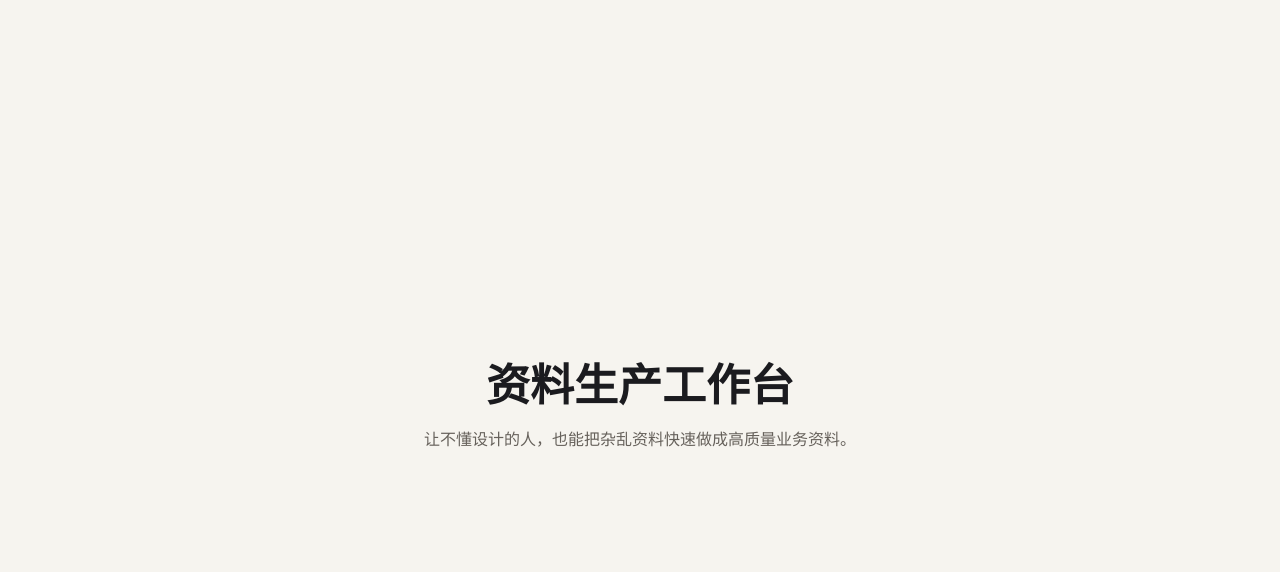
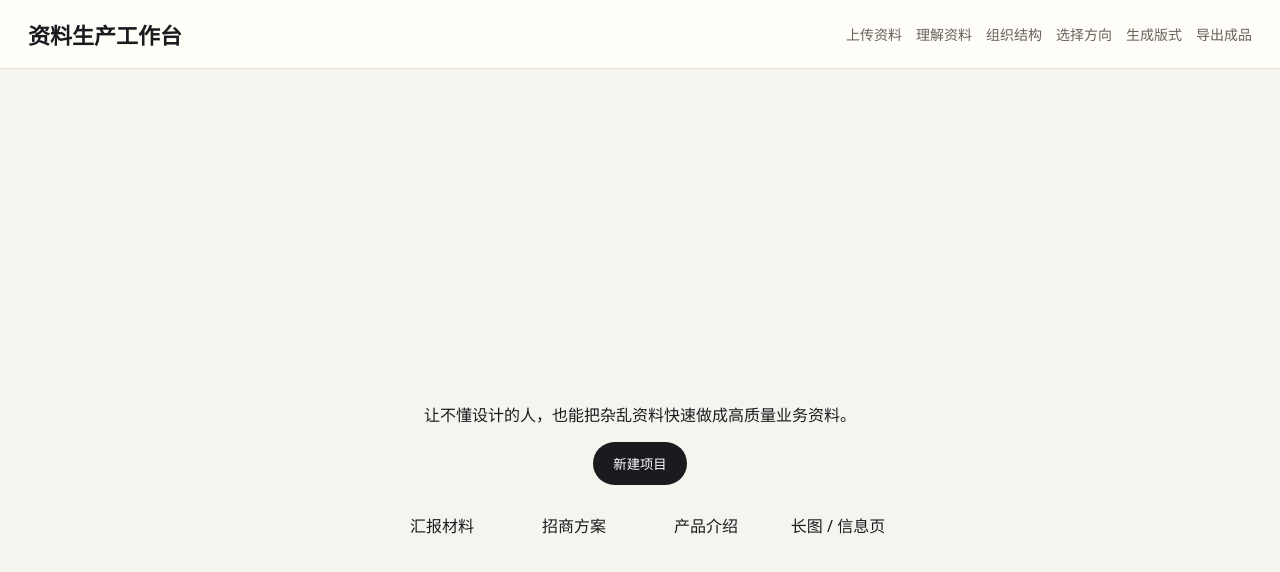
Before and after one commit to sdoaiya/html-ppt, a React (Vite) app: page / in a window 1280 px wide. Shown: the top 572 px of the page. Built offline with nearby package versions, Linux system fonts and the light colour scheme.

Commit message:
feat: add route skeleton and app shell

```diff
--- a/package.json
+++ b/package.json
@@ -16,6 +16,7 @@
     "electron-store": "^10.0.1",
     "react": "^18.3.1",
     "react-dom": "^18.3.1",
+    "react-router-dom": "^6.30.3",
     "zod": "^3.24.1",
     "zustand": "^5.0.3"
   },
--- a/src/App.tsx
+++ b/src/App.tsx
@@ -1,8 +1,6 @@
+import { RouterProvider } from 'react-router-dom';
+import { router } from './routes/router';
+
 export default function App() {
-  return (
-    <main className="app-home">
-      <h1>资料生产工作台</h1>
-      <p>让不懂设计的人，也能把杂乱资料快速做成高质量业务资料。</p>
-    </main>
-  );
+  return <RouterProvider router={router} future={{ v7_startTransition: true }} />;
 }
--- /dev/null
+++ b/src/features/projects/pages/ExportPage.tsx
@@ -0,0 +1,3 @@
+export default function ExportPage() {
+  return <main><h2>导出成品</h2></main>;
+}
--- /dev/null
+++ b/src/features/projects/pages/HomePage.tsx
@@ -0,0 +1,20 @@
+import { useNavigate } from 'react-router-dom';
+
+export default function HomePage() {
+  const navigate = useNavigate();
+
+  return (
+    <main className="home-page">
+      <section>
+        <p>让不懂设计的人，也能把杂乱资料快速做成高质量业务资料。</p>
+        <button onClick={() => navigate('/import')}>新建项目</button>
+      </section>
+      <ul className="quick-types">
+        <li>汇报材料</li>
+        <li>招商方案</li>
+        <li>产品介绍</li>
+        <li>长图 / 信息页</li>
+      </ul>
+    </main>
+  );
+}
--- /dev/null
+++ b/src/features/projects/pages/ImportPage.tsx
@@ -0,0 +1,3 @@
+export default function ImportPage() {
+  return <main><h2>上传资料</h2></main>;
+}
--- /dev/null
+++ b/src/features/projects/pages/StructurePage.tsx
@@ -0,0 +1,3 @@
+export default function StructurePage() {
+  return <main><h2>组织结构</h2></main>;
+}
--- /dev/null
+++ b/src/features/projects/pages/UnderstandingPage.tsx
@@ -0,0 +1,3 @@
+export default function UnderstandingPage() {
+  return <main><h2>理解资料</h2></main>;
+}
--- /dev/null
+++ b/src/features/projects/pages/WorkbenchPage.tsx
@@ -0,0 +1,3 @@
+export default function WorkbenchPage() {
+  return <main><h2>生成版式</h2></main>;
+}
--- /dev/null
+++ b/src/layouts/AppShell.tsx
@@ -0,0 +1,19 @@
+import { Outlet } from 'react-router-dom';
+
+const steps = ['上传资料', '理解资料', '组织结构', '选择方向', '生成版式', '导出成品'];
+
+export function AppShell() {
+  return (
+    <div className="app-shell">
+      <header className="topbar">
+        <h1>资料生产工作台</h1>
+        <nav aria-label="生产流程">
+          {steps.map((step) => (
+            <span key={step}>{step}</span>
+          ))}
+        </nav>
+      </header>
+      <Outlet />
+    </div>
+  );
+}
--- /dev/null
+++ b/src/routes/router.tsx
@@ -0,0 +1,26 @@
+import { createMemoryRouter } from 'react-router-dom';
+import { AppShell } from '@/layouts/AppShell';
+import HomePage from '@/features/projects/pages/HomePage';
+import ImportPage from '@/features/projects/pages/ImportPage';
+import UnderstandingPage from '@/features/projects/pages/UnderstandingPage';
+import StructurePage from '@/features/projects/pages/StructurePage';
+import WorkbenchPage from '@/features/projects/pages/WorkbenchPage';
+import ExportPage from '@/features/projects/pages/ExportPage';
+
+export const router = createMemoryRouter(
+  [
+    {
+      path: '/',
+      element: <AppShell />,
+      children: [
+        { index: true, element: <HomePage /> },
+        { path: 'import', element: <ImportPage /> },
+        { path: 'understanding', element: <UnderstandingPage /> },
+        { path: 'structure', element: <StructurePage /> },
+        { path: 'workbench', element: <WorkbenchPage /> },
+        { path: 'export', element: <ExportPage /> }
+      ]
+    }
+  ],
+  { future: { v7_startTransition: true, v7_relativeSplatPath: true } }
+);
--- a/src/styles/globals.css
+++ b/src/styles/globals.css
@@ -8,7 +8,32 @@ body {
   margin: 0;
 }
 
-.app-home {
+.app-shell {
+  min-height: 100vh;
+}
+
+.topbar {
+  display: flex;
+  align-items: center;
+  justify-content: space-between;
+  padding: 18px 28px;
+  background: #fffdf8;
+  border-bottom: 1px solid #e6e0d7;
+}
+
+.topbar h1 {
+  margin: 0;
+  font-size: 22px;
+}
+
+.topbar nav {
+  display: flex;
+  gap: 14px;
+  color: #67615a;
+  font-size: 14px;
+}
+
+.home-page {
   min-height: 100vh;
   display: grid;
   place-content: center;
@@ -16,12 +41,19 @@ body {
   text-align: center;
 }
 
-.app-home h1 {
-  margin: 0;
-  font-size: 44px;
+.home-page button {
+  padding: 12px 20px;
+  border: 0;
+  border-radius: 999px;
+  color: #fff;
+  background: #1b1b1f;
+  cursor: pointer;
 }
 
-.app-home p {
-  margin: 0;
-  color: #66615b;
+.quick-types {
+  display: grid;
+  grid-template-columns: repeat(4, minmax(120px, 1fr));
+  gap: 12px;
+  padding: 0;
+  list-style: none;
 }
```
Also changed, not shown: 2 other files (tests, documents, lock files or other folders).
